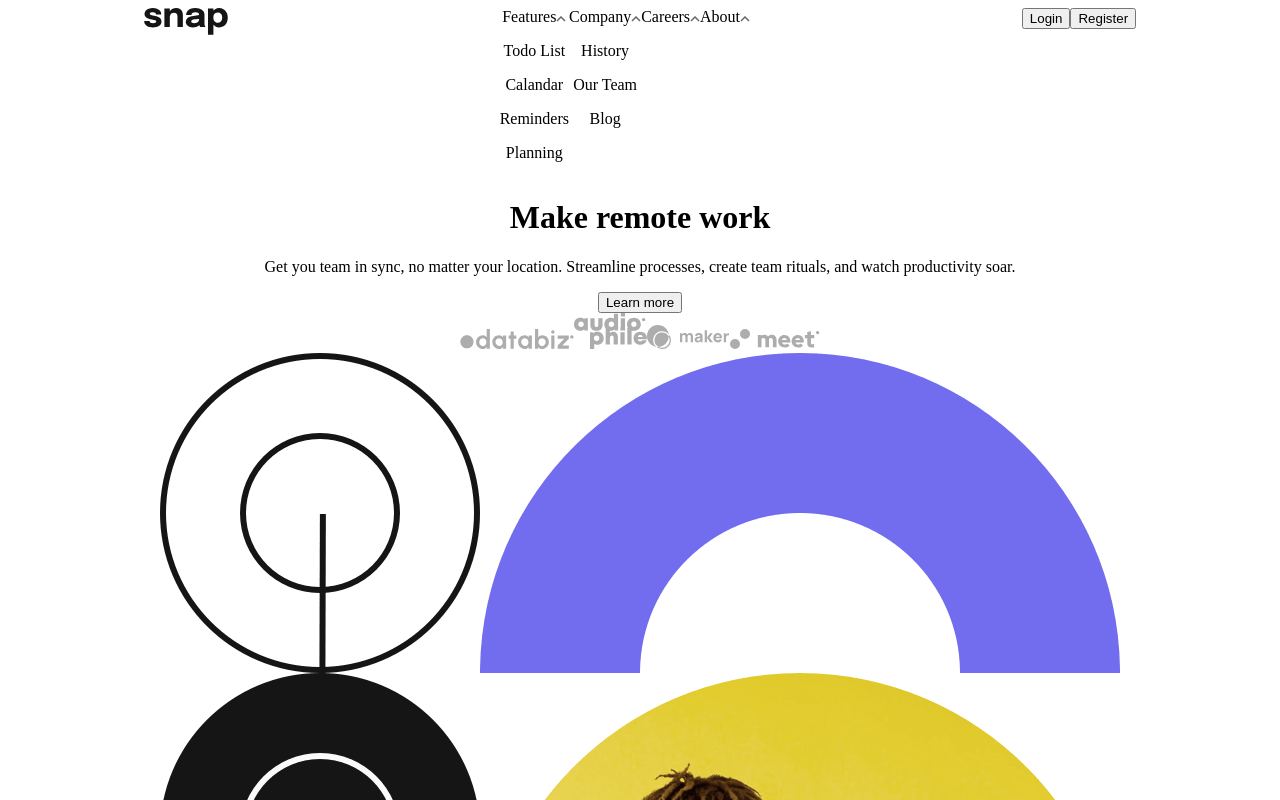
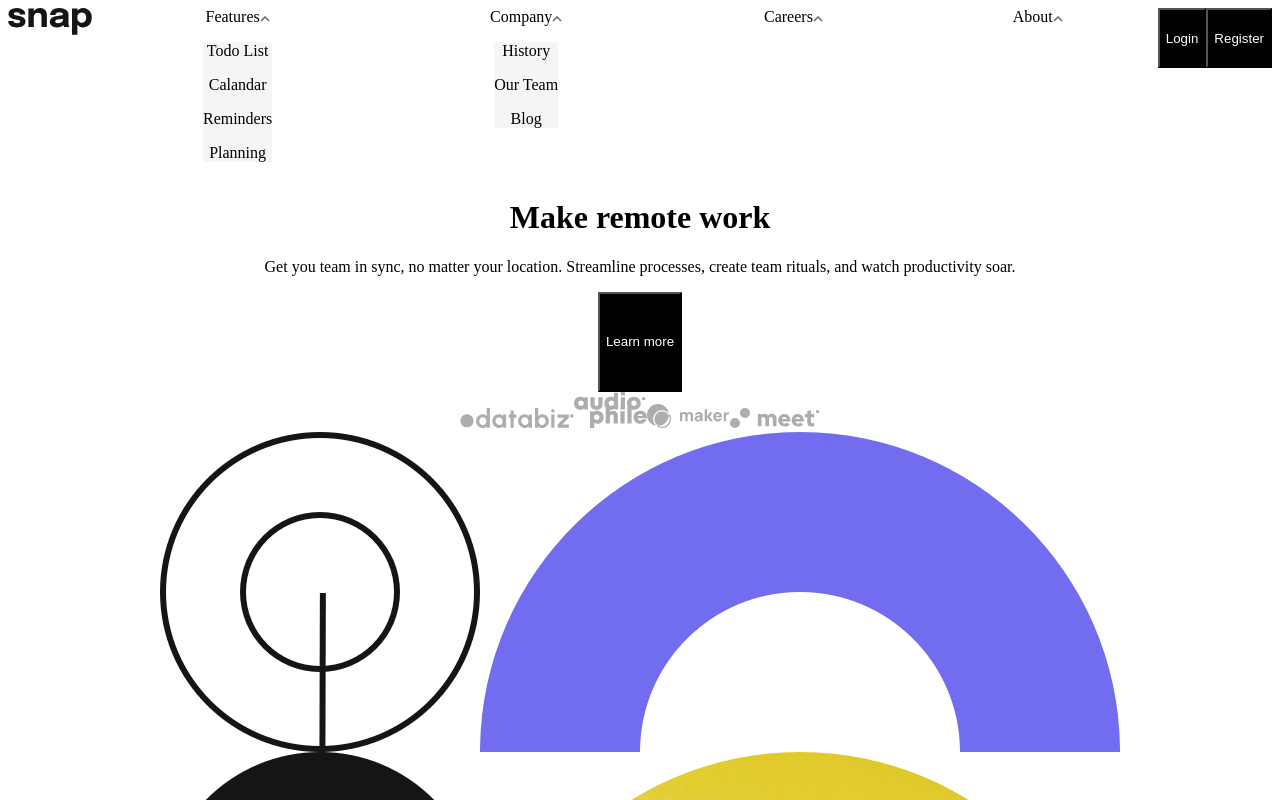
Before and after one commit to ajax12233512/Intro-Section, a React (Create React App) app: page / in a window 1280 px wide. Shown: the top 800 px of the page. Built offline with nearby package versions, Linux system fonts and the light colour scheme.

Commit message:
hero and navbar

```diff
--- a/src/components/Button/Button.css
+++ b/src/components/Button/Button.css
@@ -0,0 +1,3 @@
+.Button{
+
+}
--- a/src/components/Button/Button.js
+++ b/src/components/Button/Button.js
@@ -1,8 +1,16 @@
 import React from 'react'
 import './Button.css'
-const Button = ({text}) => {
+
+const Button = ({text, height}) => {
+
+  const style = {
+    backgroundColor: 'black',
+    height: height,
+    color: 'white'
+  }
+
   return (
-        <button className="Button">{text}</button>
+        <button style={style} className="Button">{text}</button>
   )
 }
 
--- a/src/components/Hero/Hero.jsx
+++ b/src/components/Hero/Hero.jsx
@@ -13,7 +13,7 @@ function Hero() {
       <div className='hero-left'>
         <h1>Make remote work</h1>
         <p>Get you team in sync, no matter your location. Streamline processes, create team rituals, and watch productivity soar.</p>
-        <Button text='Learn more' />
+        <Button text='Learn more' height='100px'/>
         <div className='hero-left-sponsers'>
           <Databiz />
           <Audiophile />
--- a/src/components/Navbar/Navbar.css
+++ b/src/components/Navbar/Navbar.css
@@ -3,6 +3,11 @@
     justify-content: space-around;
 }
 .navbar__items{
+    width: 100%;
     display: flex;
     justify-content: space-around;
 }
+.navbar-btns{
+    display: flex;
+    justify-content: space-around;
+}
--- a/src/components/Navbar/Navbar.jsx
+++ b/src/components/Navbar/Navbar.jsx
@@ -26,8 +26,8 @@ function Navbar() {
           </div>)}
       </div>
       <div className='navbar-btns'>
-        <Button text='Login' />
-        <Button text='Register' />
+        <Button text='Login' height='60px' />
+        <Button text='Register' height='60px'/>
       </div>
     </div>
   )
--- a/src/components/Navbar/NavbarSubItems.jsx
+++ b/src/components/Navbar/NavbarSubItems.jsx
@@ -1,7 +1,10 @@
 import React from 'react'
 
 const style = {
-    // display: 'flex',
+    margin: '1rem',
+    top: '0px',
+    position: 'relative',
+    backgroundColor: '#f5f5f5',
 }
 function NavbarSubItems(props) {
   return (
```
